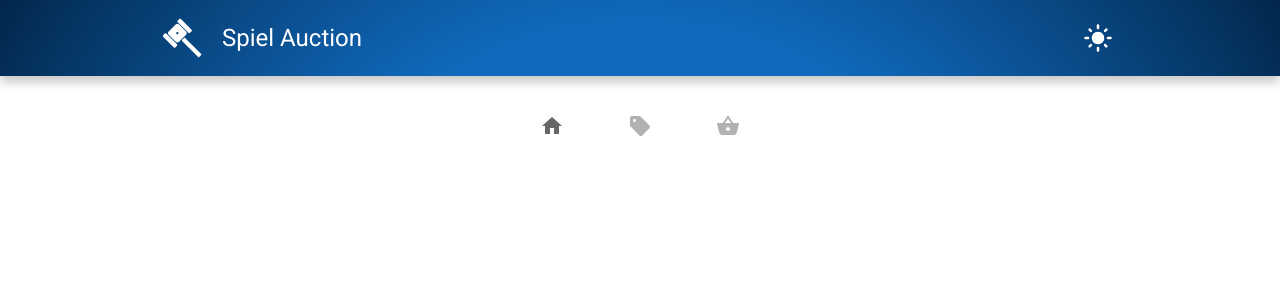
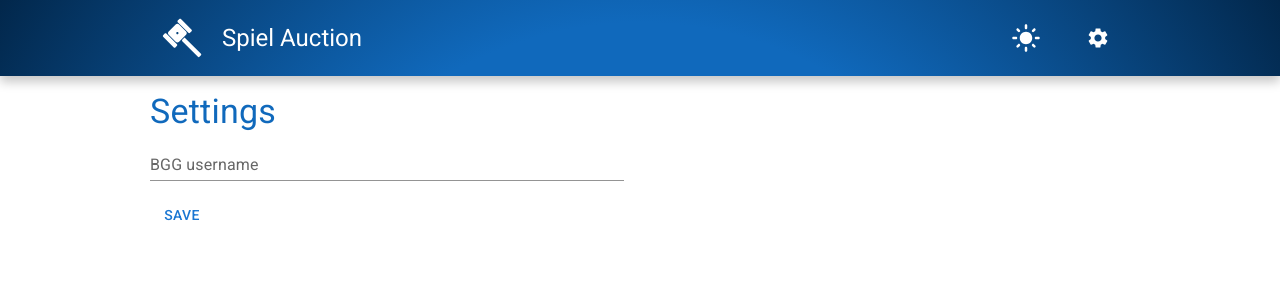
Before and after one commit to petervel/spiel-auction, a React (Vite) app in the folder frontend/: page /settings in a window 1280 px wide. Before the commit this address had no page. Shown: the top 300 px of the page. Built offline with nearby package versions, Linux system fonts and the light colour scheme.

Commit message:
Added username setting (rough)

```diff
--- a/frontend/src/App.tsx
+++ b/frontend/src/App.tsx
@@ -3,13 +3,13 @@ import { useMemo } from 'react';
 import { QueryClient, QueryClientProvider } from 'react-query';
 import { Route, Routes } from 'react-router-dom';
 import NavBar from './components/NavBar/NavBar';
-import TabBar from './components/TabBar/TabBar';
 import { ColorModeContext } from './contexts/ColorModeContext';
 import { useDarkMode } from './hooks/useDarkMode';
 import BuyingPage from './pages/BuyingPage';
 import LatestPage from './pages/LatestPage';
 import ObjectPage from './pages/ObjectPage/ObjectPage';
 import SellingPage from './pages/SellingPage';
+import SettingsPage from './pages/Settings';
 
 function App() {
 	const { mode, toggleDarkMode } = useDarkMode();
@@ -30,7 +30,6 @@ function App() {
 				<ThemeProvider theme={theme}>
 					<NavBar />
 					<div className="content-max-width">
-						<TabBar />
 						<Routes>
 							<Route path="/" element={<LatestPage />} />
 							<Route
@@ -47,11 +46,10 @@ function App() {
 								path="/selling/:username"
 								element={<SellingPage />}
 							/>
-							{/* <Route
-								path="/sorted/:letter"
-								element={<Sorted />}
-							/> */}
-							{/* <Route path="/settings" element={<Settings />} /> */}
+							<Route
+								path="/settings"
+								element={<SettingsPage />}
+							/>
 							{/* <Route path="/duplicates" element={<Duplicates />} /> */}
 						</Routes>
 					</div>
--- a/frontend/src/components/NavBar/NavBar.module.css
+++ b/frontend/src/components/NavBar/NavBar.module.css
@@ -11,7 +11,7 @@
 	padding: 12px 24px !important;
 }
 
-.navbar button {
+.navbar button, .navbar .button {
 	color: var(--colour-on-main);
 }
 
--- a/frontend/src/components/NavBar/NavBar.tsx
+++ b/frontend/src/components/NavBar/NavBar.tsx
@@ -1,10 +1,12 @@
-import { Typography } from '@mui/material';
+import { Button, Typography } from '@mui/material';
 import Stack from '@mui/material/Stack';
 import classNames from 'classnames';
 import RandomIcon from '../RandomIcon/RandomIcon';
 // import SearchDialog from '../SearchDialog/SearchDialog';
+import { Settings } from '@mui/icons-material';
+import DarkModeToggle from './DarkModeToggle';
 // import MainMenu from './MainMenu';
-import DarkModeToggle from './DarkModeToggle';
+import { useNavigate } from 'react-router-dom';
 import css from './NavBar.module.css';
 
 const NavBar = () => {
@@ -12,6 +14,11 @@ const NavBar = () => {
 	// const openMenu = (evt: MouseEvent<HTMLButtonElement>) =>
 	// 	setAnchorEl(evt.currentTarget);
 	// const [anchorEl, setAnchorEl] = useState<HTMLElement | null>(null);
+
+	const navigate = useNavigate();
+	const gotoPage = (url: string) => {
+		navigate(url);
+	};
 
 	return (
 		<Stack padding={3} direction="row" className={css.navbar}>
@@ -34,8 +41,15 @@ const NavBar = () => {
 				/> */}
 				{/* <Button onClick={openMenu}>
 					<MenuRounded />
-				</Button> */}
-				{/* <MainMenu anchorEl={anchorEl} close={() => setAnchorEl(null)} /> */}
+				</Button>
+				<MainMenu anchorEl={anchorEl} close={() => setAnchorEl(null)} /> */}
+				<Button
+					className={css.button}
+					href="/settings"
+					onClick={() => gotoPage('/')}
+				>
+					<Settings />
+				</Button>
 			</Stack>
 		</Stack>
 	);
--- a/frontend/src/pages/ItemsPage/ItemsPage.tsx
+++ b/frontend/src/pages/ItemsPage/ItemsPage.tsx
@@ -1,6 +1,7 @@
 import { Button } from '@mui/material';
 import AuctionItem from '../../components/AuctionItem/AuctionItem';
 import Spinner from '../../components/Spinner/Spinner';
+import TabBar from '../../components/TabBar/TabBar';
 import useInfiniteItems from '../../hooks/useInfiniteItems';
 import { Item } from '../../model/Item';
 import css from './ItemsPage.module.css';
@@ -28,6 +29,9 @@ export const ItemsPage = (queryData = {}) => {
 	);
 
 	return (
+		<>
+			<TabBar />
+
 			<div>
 				<ul className={css.items}>
 					{totalItems ? (
@@ -57,5 +61,6 @@ export const ItemsPage = (queryData = {}) => {
 					</div>
 				)}
 			</div>
+		</>
 	);
 };
--- /dev/null
+++ b/frontend/src/pages/Settings.tsx
@@ -0,0 +1,52 @@
+import { Button, Grid, Stack, TextField, Typography } from '@mui/material';
+import { FormEvent, useState } from 'react';
+import { useNavigate } from 'react-router';
+import useLocalStorage from '../hooks/useLocalStorage';
+
+const SettingsPage = () => {
+	const nav = useNavigate();
+	const [storedUsername, setUsername, removeUsername] =
+		useLocalStorage<string>('bgg_username');
+
+	const [editUsername, setEditUsername] = useState(storedUsername ?? '');
+
+	const save = (evt: FormEvent<HTMLFormElement>) => {
+		evt.preventDefault();
+		if (editUsername) {
+			setUsername(editUsername);
+		} else {
+			removeUsername();
+		}
+		nav('/');
+	};
+
+	return (
+		<Stack>
+			<Typography variant="h4" component="h1">
+				Settings
+			</Typography>
+			<form onSubmit={save}>
+				<Grid container spacing={2} style={{ width: '100%' }}>
+					<Grid item xs={12} sm={6}>
+						<TextField
+							name="username"
+							value={editUsername}
+							onChange={(evt) =>
+								setEditUsername(evt.target.value)
+							}
+							fullWidth
+							label="BGG username"
+							variant="standard"
+						/>
+					</Grid>
+					<Grid item xs={0} sm={6}></Grid>
+					<Grid item xs={12} sm={6}>
+						<Button type="submit">Save</Button>
+					</Grid>
+				</Grid>
+			</form>
+		</Stack>
+	);
+};
+
+export default SettingsPage;
```
Also changed, not shown: frontend/src/components/NavBar/MainMenu.tsx (added, +92 -0 lines). Lines whose indentation alone changed are shown as unchanged.
